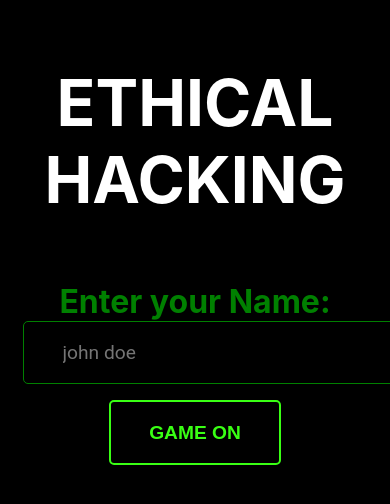
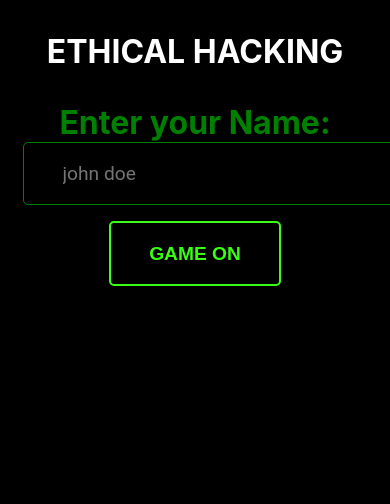
Before and after one commit to VaibhavTalkhande/ethical-hacking-event, a React (Vite) app: page / in a window 390 px wide. Shown: the top 504 px of the page. Built offline with nearby package versions, Linux system fonts and the light colour scheme.

Commit message:
responive

```diff
--- a/src/components/Welcome.css
+++ b/src/components/Welcome.css
@@ -61,7 +61,7 @@
         padding: 0;
     }
     .title{
-        font-size: 4em;
+        font-size: 2em;
     }
     .welcome label{
         font-size: 2em;
```
